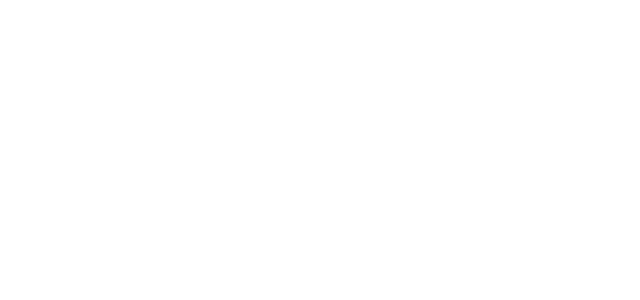
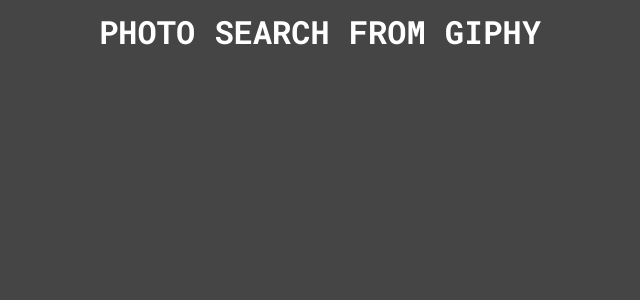
Before and after one commit to mati2251/photo-search-from-ghipy, a React (Create React App) app: page / in a window 1280 px wide. Shown: the top 300 px of the page, without its empty margins (320-960 px from the left). Built offline with nearby package versions, Linux system fonts and the light colour scheme.

Commit message:
Add title

```diff
--- a/public/index.html
+++ b/public/index.html
@@ -8,7 +8,7 @@
       name="description"
       content="Web site created using create-react-app"
     />
-    <title>Random images from GIPHY</title>
+    <title>Photo Search from GHIPHY</title>
   </head>
   <body>
     <noscript>You need to enable JavaScript to run this app.</noscript>
--- a/src/App.css
+++ b/src/App.css
@@ -0,0 +1,5 @@
+.App{
+    display: flex;
+    flex-direction: column;
+    align-items: center;
+}
--- a/src/App.tsx
+++ b/src/App.tsx
@@ -1,9 +1,10 @@
 import React from 'react';
 import './App.css';
 
-function App() {
+const App = () => {
   return (
     <div className="App">
+      <h1>PHOTO SEARCH FROM GIPHY</h1>
     </div>
   );
 }
--- a/src/index.css
+++ b/src/index.css
@@ -1,13 +1,19 @@
+@import url('https://fonts.googleapis.com/css2?family=Roboto+Mono:wght@400;700&display=swap');
+
 body {
   margin: 0;
-  font-family: -apple-system, BlinkMacSystemFont, 'Segoe UI', 'Roboto', 'Oxygen',
-    'Ubuntu', 'Cantarell', 'Fira Sans', 'Droid Sans', 'Helvetica Neue',
-    sans-serif;
+  font-family: 'Roboto Mono', monospace;
   -webkit-font-smoothing: antialiased;
   -moz-osx-font-smoothing: grayscale;
+  background-color: #454545;
+  color: white;
 }
 
 code {
   font-family: source-code-pro, Menlo, Monaco, Consolas, 'Courier New',
     monospace;
 }
+
+h1{
+  margin: 10px 0 10px 0;
+}
```
